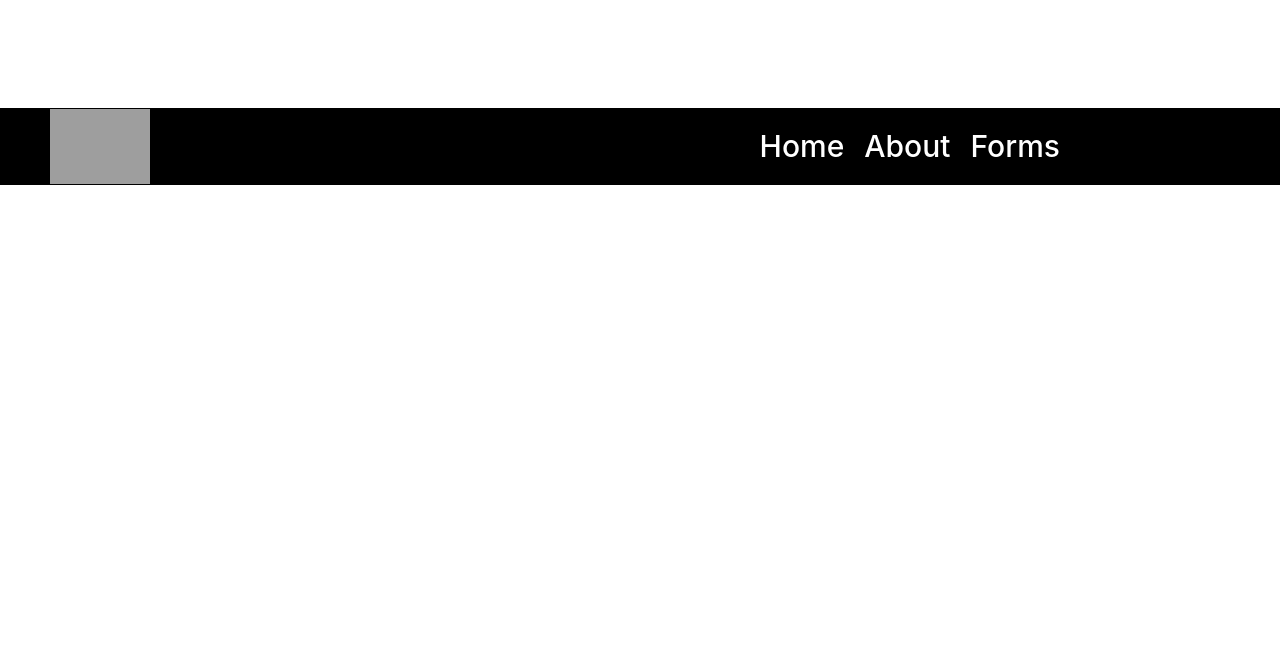
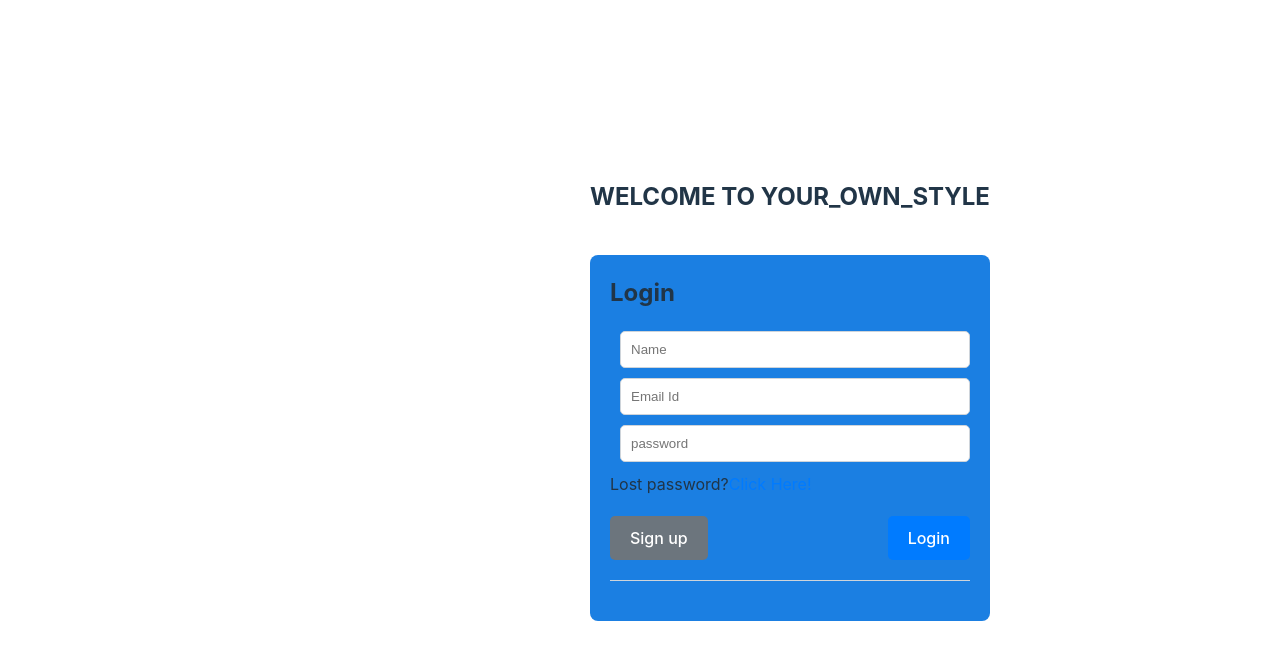
Before and after one commit to kalviumcommunity/Your_own_style, a React (Vite) app in the folder Frontend/your_own_style/: page / in a window 1280 px wide. Shown: the top 660 px of the page. Built offline with nearby package versions, Linux system fonts and the light colour scheme; grey boxes are pictures that could not be loaded.

Commit message:
created signup

```diff
--- a/Frontend/your_own_style/src/App.css
+++ b/Frontend/your_own_style/src/App.css
@@ -11,17 +11,11 @@
   padding: px 0;
   position: fixed;
   bottom: 615px;
+  z-index: 1000;
 
 }
-.bgimg{
-  position: fixed;
-  bottom: 30px;
-  height: 400px;
-  width: 1600px;
-  display: flex;
-  justify-content: center;
 
-}
+
 .navbar-container {
   display: flex;
   align-items: center;
@@ -52,7 +46,7 @@
   color: white;
   text-decoration: none;
   position: relative;
-  right: 540px;
+  right: 650px;
   font-size: 30px;
   display: flex;
   justify-content: space-around;
@@ -65,6 +59,7 @@
 }
 .text{
   font-size: large;
+  margin-left: 30px;
 }
 .img{
   position: relative;
@@ -72,17 +67,165 @@
   height: 00px;
 }
 
-.img {
-  /* Set the background image */
+.image-container {
+  display: flex;
+  flex-direction: column;
+  justify-content: center;
+  position: relative;
+  left: 250px;
+}
 
-  /* Set background size to cover entire div */
-  background-size: cover;
+.row {
+  display: flex;
+  justify-content: space-around;
+  margin-bottom: 60px;
+  position: relative;
+  right: 80px;
 
-  /* Center the background image */
-  background-position: center;
+}
 
-  /* Add more CSS properties as needed */
-  /* For example: */
-  /* height: 100vh; */
-  /* width: 100%; */
+.circle-image {
+  width: 250px; /* Adjust image width */
+  height: 250px; /* Adjust image height */
+  border-radius: 50%;
+  margin: 50px; /* Adjust margin */
 }
+.container {
+  max-width: 1200px; /* Adjust maximum width as needed */
+  margin: 0 auto; /* Center the container horizontally */
+}
+/* SignupForm.css */
+
+/* Container */
+/* SignupForm.css */
+
+/* Container */
+.containers {
+  width: 100%;
+  max-width: 400px;
+  margin: 0 auto;
+  padding: 20px;
+  position: relative;
+  left: 570px;
+}
+
+/* Header */
+.header {
+  background-color: #1b7fe2;
+  padding: 20px;
+  border-radius: 8px;
+  animation: slideIn 0.5s ease;
+}
+.wel{
+  position: relative;
+  left: 590px;
+
+}
+
+.text2 {
+  font-size: 24px;
+  font-weight: bold;
+  margin-bottom: 20px;
+}
+
+.underline {
+  border-bottom: 1px solid #ced4da;
+  padding-bottom: 20px;
+  margin-bottom: 20px;
+  animation: fadeIn 0.5s ease;
+}
+
+/* Inputs */
+.inputs {
+  display: flex;
+  flex-direction: column;
+}
+
+.input {
+  display: flex;
+  align-items: center;
+  margin-bottom: 10px;
+  animation: slideIn 0.5s ease;
+}
+
+.input img {
+  margin-right: 10px;
+}
+
+input[type="text"],
+input[type="email"],
+input[type="password"] {
+  width: 100%;
+  padding: 10px;
+  border: 1px solid #ced4da;
+  border-radius: 5px;
+  animation: slideIn 0.5s ease;
+}
+
+/* Forgot Password */
+.forgotpassword {
+  margin-bottom: 20px;
+  animation: fadeIn 0.5s ease;
+}
+
+.forgotpassword span {
+  color: #007bff;
+  cursor: pointer;
+}
+
+/* Submit Container */
+.submit-container {
+  display: flex;
+  justify-content: space-between;
+  animation: slideIn 0.5s ease;
+}
+
+.submit {
+  cursor: pointer;
+  padding: 10px 20px;
+  border-radius: 5px;
+  color: #fff;
+  text-align: center;
+  background-color: #007bff;
+  transition: background-color 0.3s ease;
+  animation: slideIn 0.5s ease;
+}
+
+.submit.gray {
+  background-color: #6c757d;
+}
+
+.submit:hover {
+  background-color: #0056b3;
+  animation: pulse 0.5s infinite alternate;
+}
+
+/* Animations */
+@keyframes slideIn {
+  0% {
+    opacity: 0;
+    transform: translateY(-20px);
+  }
+  100% {
+    opacity: 1;
+    transform: translateY(0);
+  }
+}
+
+@keyframes fadeIn {
+  0% {
+    opacity: 0;
+  }
+  100% {
+    opacity: 1;
+  }
+}
+
+@keyframes pulse {
+  0% {
+    transform: scale(1);
+  }
+  100% {
+    transform: scale(1.05);
+  }
+}
--- a/Frontend/your_own_style/src/App.jsx
+++ b/Frontend/your_own_style/src/App.jsx
@@ -2,10 +2,10 @@
 
 import React from 'react';
 import { BrowserRouter as Router, Route,Routes } from 'react-router-dom';
-import Navbar from './components/Navbar';
 import Home from './components/Home';
 import AboutUs from './components/AboutUs';
 import Forms from './components/Forms';
+import Signup from './components/Signup';
 
 
 
@@ -13,12 +13,12 @@ import Forms from './components/Forms';
 function App() {
   return (
     <Router>
-      <Navbar />
+
       <Routes>
         <Route path="/home" element={<Home/>} />
-        <Route path="/" element={<Navbar/>} />
         <Route path="/about" element={<AboutUs/>} />
         <Route path='/Forms' element={<Forms/>} />
+        <Route path='/' element={<Signup/>}></Route>
 
       </Routes>
     </Router>
--- a/Frontend/your_own_style/src/components/AboutUs.jsx
+++ b/Frontend/your_own_style/src/components/AboutUs.jsx
@@ -6,8 +6,9 @@ import '../App.css';
 function AboutUs(){
   return(
     <div>
-      Hi
+
     </div>
+
   )
 }
 
--- a/Frontend/your_own_style/src/components/Forms.jsx
+++ b/Frontend/your_own_style/src/components/Forms.jsx
@@ -6,7 +6,7 @@ import '../App.css';
 function Forms(){
   return(
     <div>
-      Hi
+      <h1>forms</h1>
     </div>
   )
 }
--- a/Frontend/your_own_style/src/components/Home.jsx
+++ b/Frontend/your_own_style/src/components/Home.jsx
@@ -1,19 +1,26 @@
-// Home.js
-
 import React from 'react';
 import '../App.css';
-
+import Navbar from './Navbar'
 
 function Home() {
   return (
     <div>
-      <h1>Home Page</h1>
-    <div className='bgimg'>
-    <img src="https://i.ytimg.com/vi/ggxf3PfwBAg/maxresdefault.jpg" alt="" />
-
-    </div>
-
-      {/* Add Home page content here */}
+        <Navbar/>
+      <h1>Hellooo</h1>
+      <div className="container">
+        <div className="image-container">
+          <div className="row">
+            <img src="https://images-static.cloudtailor.com/categories/dress.webp" alt="Image 1" className="circle-image" />
+            <img src="https://images-static.cloudtailor.com/collections/Ethnic.webp" alt="Image 2" className="circle-image" />
+            <img src="https://images-static.cloudtailor.com/collections/Casual.webp" alt="Image 3" className="circle-image" />
+          </div>
+          <div className="row">
+            <img src="https://images-static.cloudtailor.com/collections/Formal.webp" alt="Image 4" className="circle-image" />
+            <img src="https://images-static.cloudtailor.com/categories/blouse.webp" alt="Image 5" className="circle-image" />
+            <img src="https://images-static.cloudtailor.com/categories/top.webp" alt="Image 6" className="circle-image" />
+          </div>
+        </div>
+      </div>
     </div>
   );
 }
--- a/Frontend/your_own_style/src/components/Navbar.jsx
+++ b/Frontend/your_own_style/src/components/Navbar.jsx
@@ -1,28 +1,18 @@
-// Navbar.js
-
 import React from 'react';
 import { Link } from 'react-router-dom';
-
-
-
-
 
 function Navbar() {
   return (
     <nav className="navbar">
+      <h1>navbar page</h1>
       <div className="navbar-container">
         <img src="https://freedesignfile.com/upload/2017/10/Fashion-women-sign-with-logo-vectors-set-11.jpg" alt="Logo" className="logo" />
         <ul className="nav-menu">
           <li className="nav-item"><Link to="/home">Home</Link></li>
           <li className="nav-item"><Link to="/about">About</Link></li>
-          <li className="nav-item"><Link to="/Forms">Forms</Link></li>
-
+          <li className="nav-item"><Link to="/forms">Forms</Link></li>
+          <li className="nav-item"><Link to="/signup">Sign Up</Link></li> {/* Link to the signup page */}
         </ul>
-      </div>
-
-      <div className='img'>
-
-
       </div>
     </nav>
   );
--- /dev/null
+++ b/Frontend/your_own_style/src/components/Signup.jsx
@@ -0,0 +1,41 @@
+import React, { useState } from 'react';
+import { Link } from 'react-router-dom';
+import '../App.css';
+
+function Signup() {
+  const [action, setAction] = useState("Login");
+
+  return (
+    <div>
+      <h2 className='wel'>WELCOME TO YOUR_OWN_STYLE</h2>
+      <div className='containers'>
+        <div className='header'>
+          <div className='text2'>{action}</div>
+          <div className='underline'>
+            <div className='inputs'>
+              <div className='input'>
+                <img src="" alt="" />
+                <input type="text" placeholder='Name'/>
+              </div>
+              <div className='input'>
+                <img src="" alt="" />
+                <input type="email" placeholder='Email Id' />
+              </div>
+              <div className='input'>
+                <img src="" alt="" />
+                <input type="password" placeholder='password' />
+              </div>
+              <div className='forgotpassword'>Lost password?<span>Click Here!</span></div>
+              <div className='submit-container'>
+                <Link to="/home" className={action === "Login" ? "submit gray" : "submit"} onClick={() => { setAction("Sign up") }}>Sign up</Link>
+                <Link to="/home" className={action === "Sign Up" ? "submit gray" : "submit"} onClick={() => { setAction("Login") }}>Login</Link>
+              </div>
+            </div>
+          </div>
+        </div>
+      </div>
+    </div>
+  );
+}
+
+export default Signup;
--- a/Frontend/your_own_style/src/index.css
+++ b/Frontend/your_own_style/src/index.css
@@ -5,7 +5,8 @@
 
   color-scheme: light dark;
   color: rgba(255, 255, 255, 0.87);
-  background-color: #242424;
+  height: 100vh;
+  background-color: linear-gradient(#2A00B7, #42006C);
 
   font-synthesis: none;
   text-rendering: optimizeLegibility;
```
